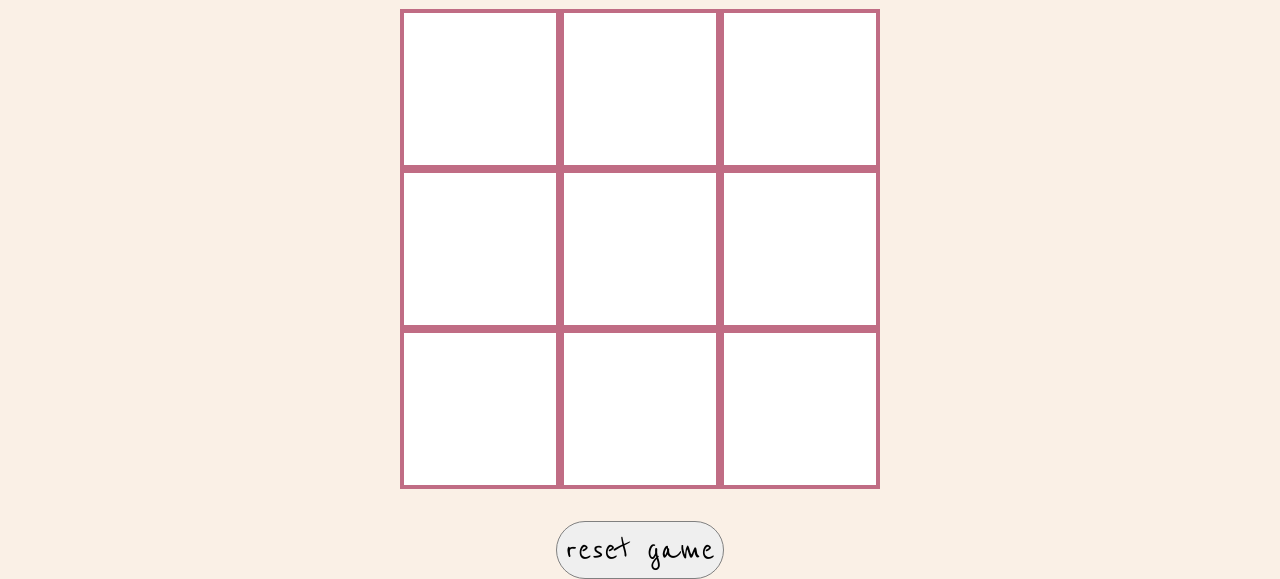
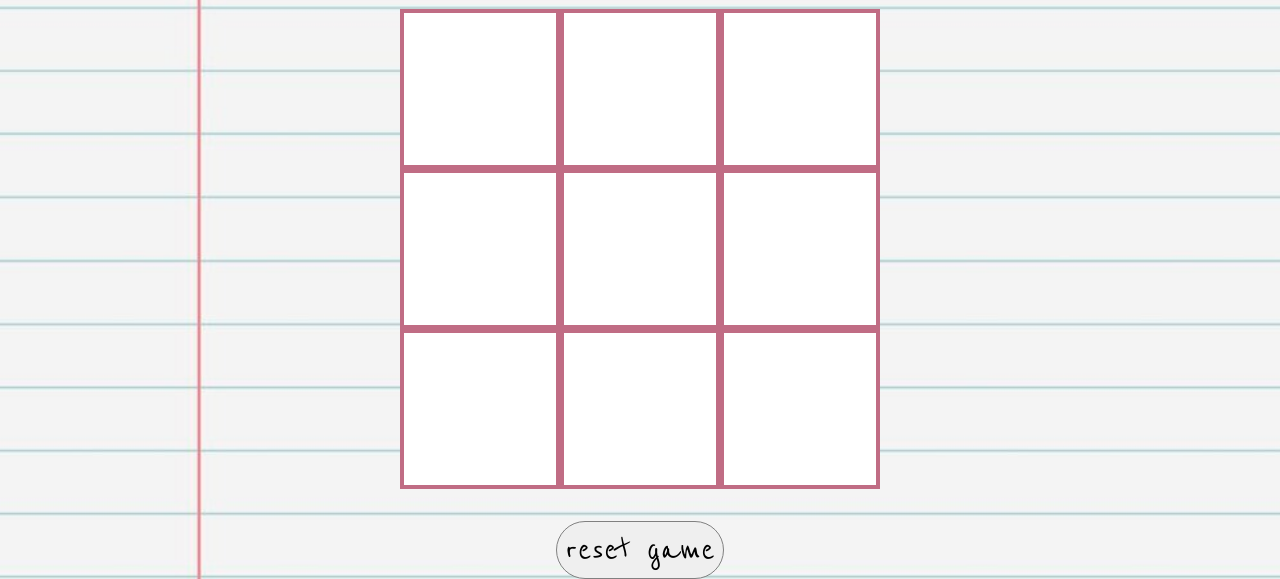
Before and after one commit to danielleroj/T-T-T-Weekend, a plain HTML site: page index.html in a window 1280 px wide. Shown: the part 221-800 px from the top of the page. Drawn offline with Linux system fonts and the light colour scheme.

Commit message:
updates background image

```diff
--- a/main.css
+++ b/main.css
@@ -11,6 +11,8 @@ body {
     justify-content: center;
     align-items: center;
     background-color: linen;
+    background-image: url("blank-white-notepaper-design_53876-118304.jpg");
+    background-size: cover;
 }
 
 h1 {
```
Also changed, not shown: blank-white-notepaper-design_53876-118304.jpg (added).
